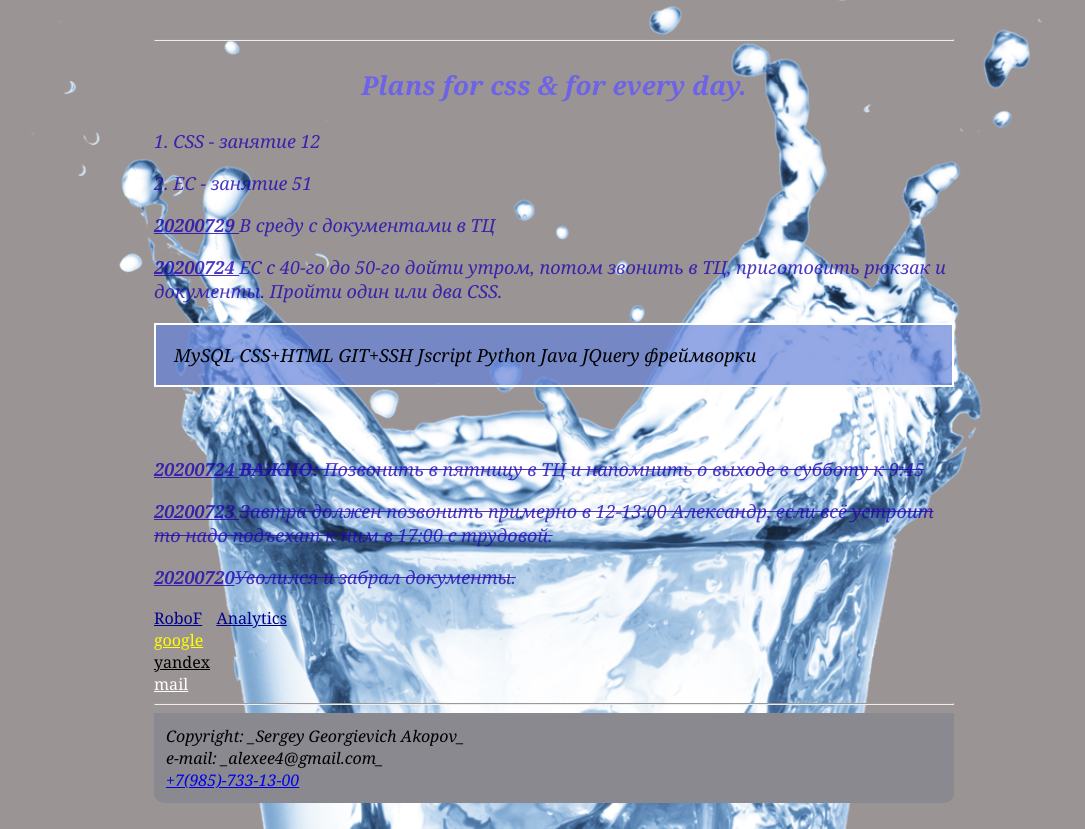
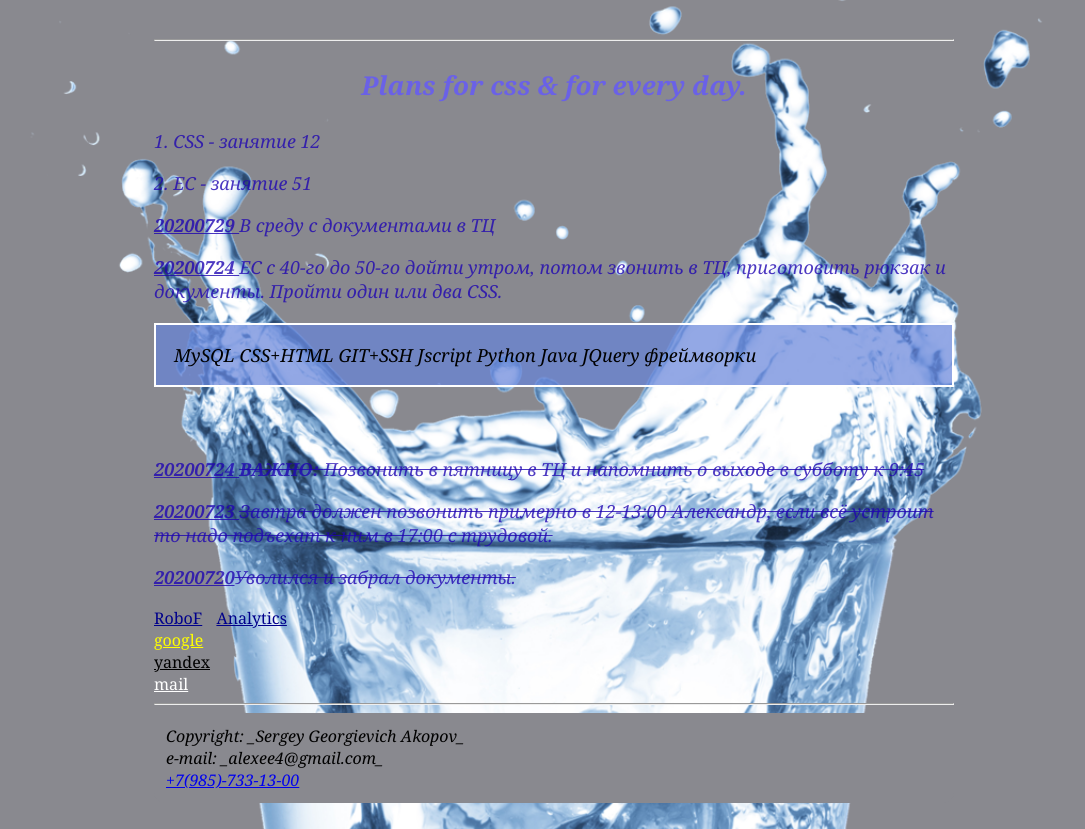
Before and after one commit to YurioMan/YurioMan.github.io, a plain HTML site: page index.html in a window 1280 px wide. Shown: the part 79-908 px from the top of the page, without its empty margins (86-1171 px from the left). Drawn offline with Linux system fonts and the light colour scheme.

Commit message:
202007241538color

```diff
--- a/my2.css
+++ b/my2.css
@@ -1,6 +1,6 @@
 body{
 
-    background: url(water_PNG50246.png) no-repeat center top fixed rgb(155, 148, 148);
+    background: url(water_PNG50246.png) no-repeat center top fixed rgb(137, 137, 143);
     -moz-background-size: 100%; /*для Firefox 3.6+*/
     -webkit-background-size: 100%; /*для Safari 3.1+ и Chrome 4.0+ */
     -o-background-size: 100%; /*для Opera 9.6+ */
```
